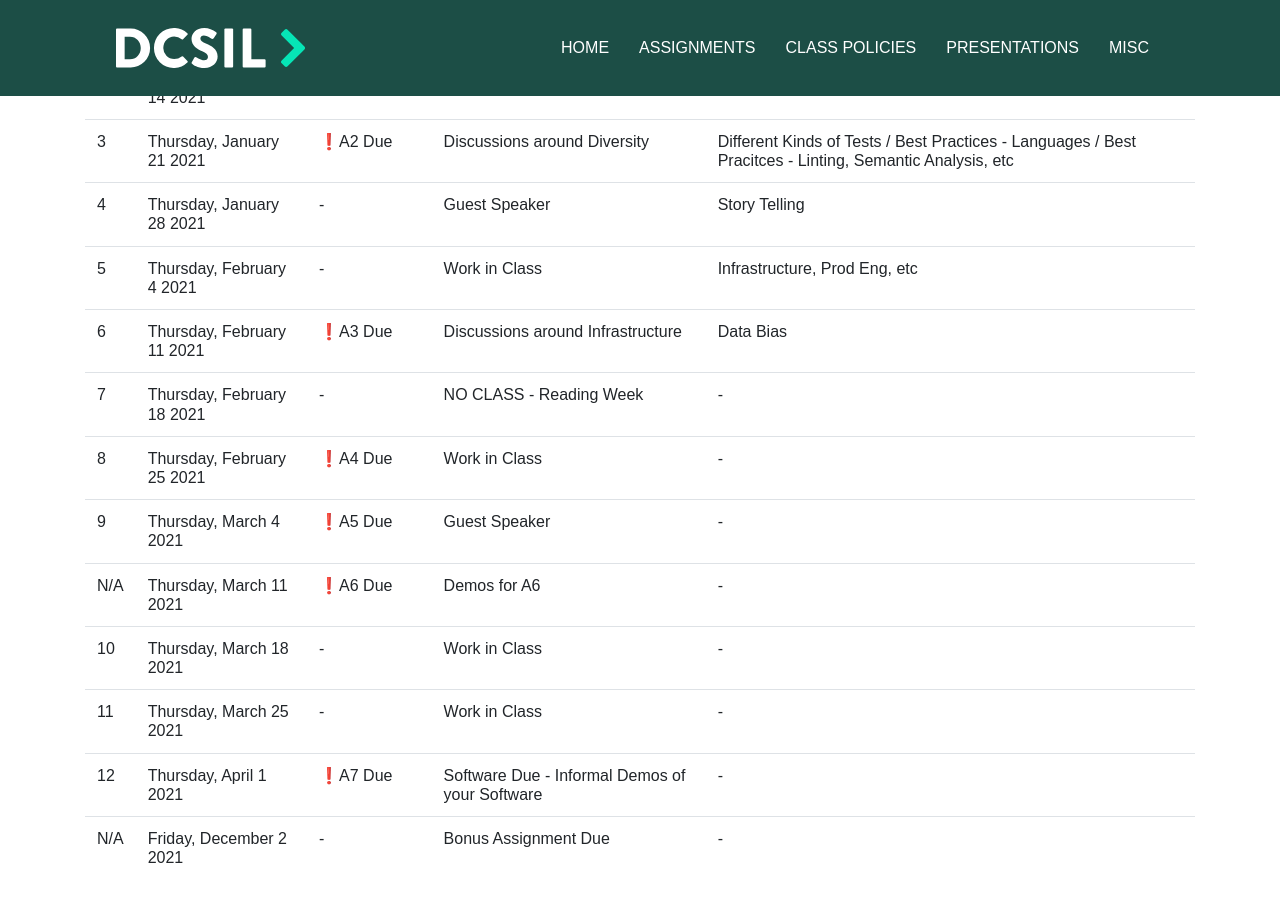
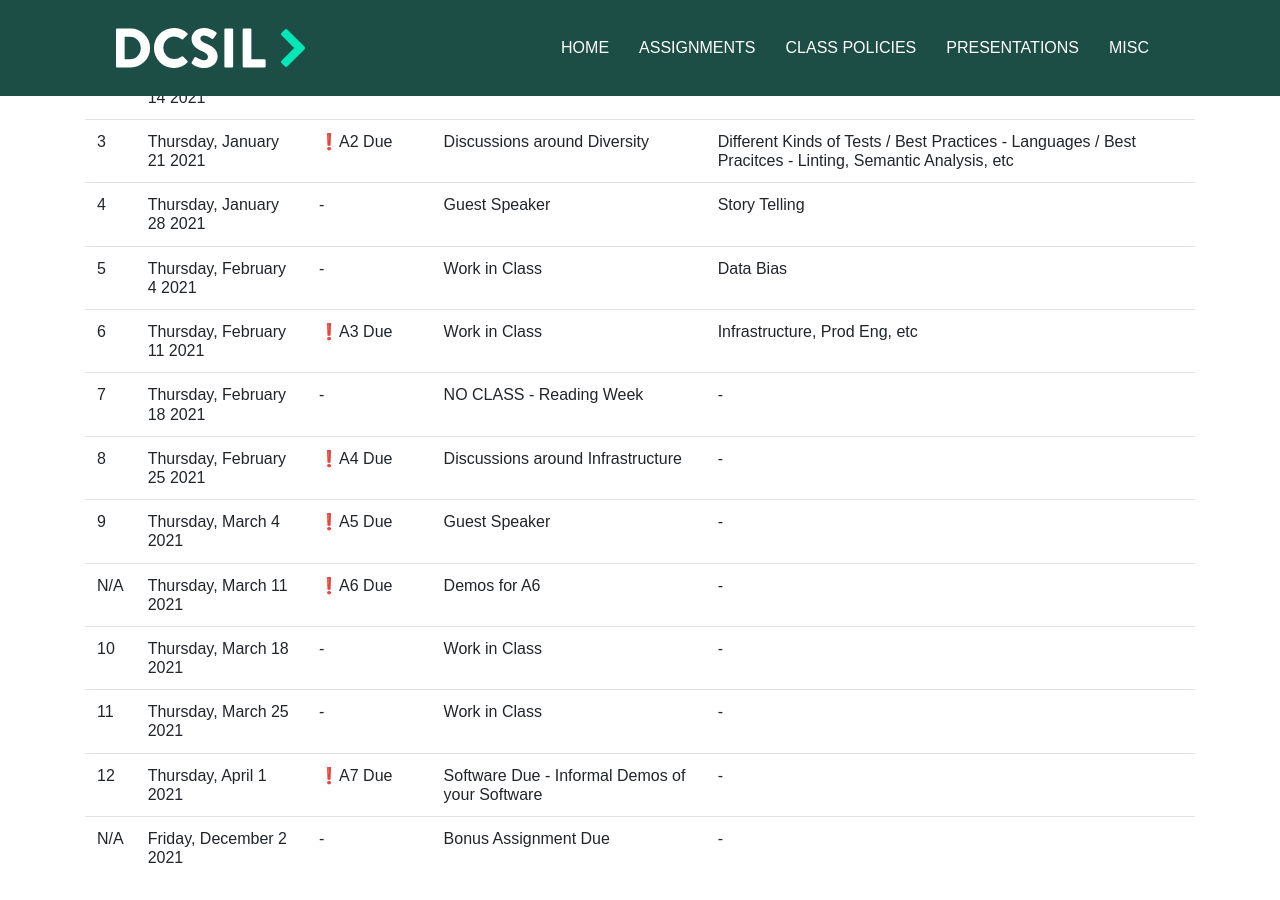
Before and after one commit to dcsil/CSC491, a Jekyll site: the page built from other_pages/schedule_2021.md, in a window 1280 px wide and 900 px high, scrolled down 321 px. Built offline with Jekyll 4.4.1, drawn with Linux system fonts in a browser that asks for light colours; our own code applies the rules of GitHub Pages for plain Markdown files.

Commit message:
Various updates

```diff
--- a/other_pages/schedule_2021.md
+++ b/other_pages/schedule_2021.md
@@ -8,10 +8,10 @@ This is a recommended schedule for you to follow. This is broken down by weeks a
 | 2 | Thursday, January 14 2021  | ❗A1 Due         | AI Tutorial | Various Diversity & Inclusion |
 | 3 | Thursday, January 21 2021  | ❗A2 Due | Discussions around Diversity | Different Kinds of Tests / Best Practices - Languages / Best Pracitces - Linting, Semantic Analysis, etc |
 | 4 | Thursday, January 28 2021  | -          | Guest Speaker | Story Telling |
-| 5 | Thursday, February 4 2021  | -         | Work in Class | Infrastructure, Prod Eng, etc |
-| 6 | Thursday, February 11 2021 | ❗A3 Due  | Discussions around Infrastructure | Data Bias |
+| 5 | Thursday, February 4 2021  | -         | Work in Class | Data Bias |
+| 6 | Thursday, February 11 2021 | ❗A3 Due  | Work in Class | Infrastructure, Prod Eng, etc |
 | 7 | Thursday, February 18 2021 | -         | NO CLASS - Reading Week | - |
-| 8 | Thursday, February 25 2021 | ❗A4 Due  | Work in Class | - |
+| 8 | Thursday, February 25 2021 | ❗A4 Due  | Discussions around Infrastructure | - |
 | 9 | Thursday, March 4 2021     | ❗A5 Due  | Guest Speaker | - |
 | N/A | Thursday, March 11 2021  | ❗A6 Due  | Demos for A6 | - |
 | 10 | Thursday, March 18 2021   | -         | Work in Class | - |
```
